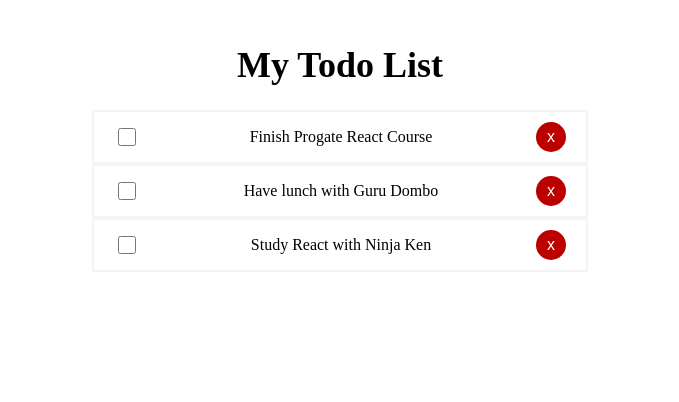
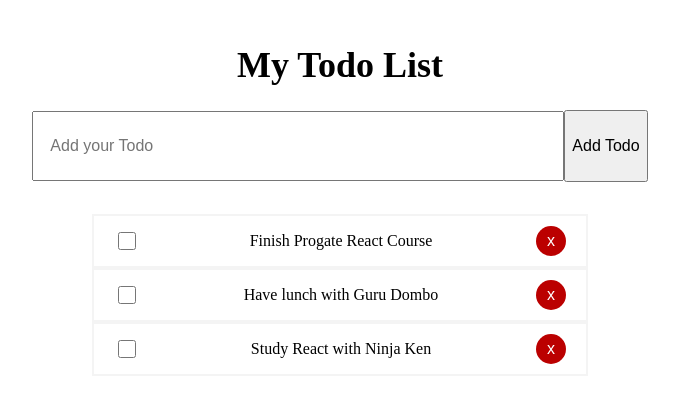
Before and after one commit to betsky2112/react-todo-app, a React (Vite) app: page / in a window 1280 px wide. Shown: the top 402 px of the page, without its empty margins (300-979 px from the left). Built offline with nearby package versions, Linux system fonts and the light colour scheme.

Commit message:
Develop add todo feature

```diff
--- a/src/App.jsx
+++ b/src/App.jsx
@@ -2,6 +2,7 @@
 // eslint-disable-next-line no-unused-vars
 import React, {useState} from 'react'
 import Todos from './components/Todos'
+import TodoForm from './components/TodoForm'
 
 function App() {
 	const [todos, setTodos] = useState([
@@ -36,9 +37,25 @@
 		setTodos(updateTodos)
 	}
 
+	const addTodo = (todoTitle) => {
+		if (todoTitle === '') {
+			return
+		}
+
+		const newTodo = {
+			id: todos.length + 1,
+			title: todoTitle,
+			completed: false,
+		}
+
+		const updateTodos = todos.concat(newTodo)
+		setTodos(updateTodos)
+	}
+
 	return (
 		<div style={styles.container}>
 			<h1 style={styles.title}>My Todo List</h1>
+			<TodoForm addTodo={addTodo} />
 			<Todos
 				todos={todos}
 				toggleCompleted={toggleCompleted}
--- /dev/null
+++ b/src/components/TodoForm.jsx
@@ -0,0 +1,54 @@
+/* eslint-disable react/prop-types */
+// eslint-disable-next-line no-unused-vars
+import React, {useState} from 'react'
+
+const TodoForm = ({addTodo}) => {
+	const [title, setTitle] = useState('')
+	const handleSubmit = (event) => {
+		event.preventDefault()
+		addTodo(title)
+		setTitle('')
+	}
+	const handleChangeTitle = (event) => {
+		setTitle(event.target.value)
+	}
+
+	return (
+		<div style={styles.container}>
+			<form
+				onSubmit={(event) => {
+					handleSubmit(event)
+				}}
+			>
+				<input
+					type="text"
+					placeholder="Add your Todo"
+					style={styles.formInput}
+					onChange={(event) => {
+						handleChangeTitle(event)
+					}}
+					value={title}
+				/>
+				<button style={styles.button}>Add Todo</button>
+			</form>
+		</div>
+	)
+}
+
+const styles = {
+	container: {
+		marginBottom: '32px',
+	},
+	formInput: {
+		height: '66px',
+		width: '40%',
+		fontSize: '16px',
+		padding: '0 16px',
+	},
+	button: {
+		height: '72px',
+		fontSize: '16px',
+	},
+}
+
+export default TodoForm
```
